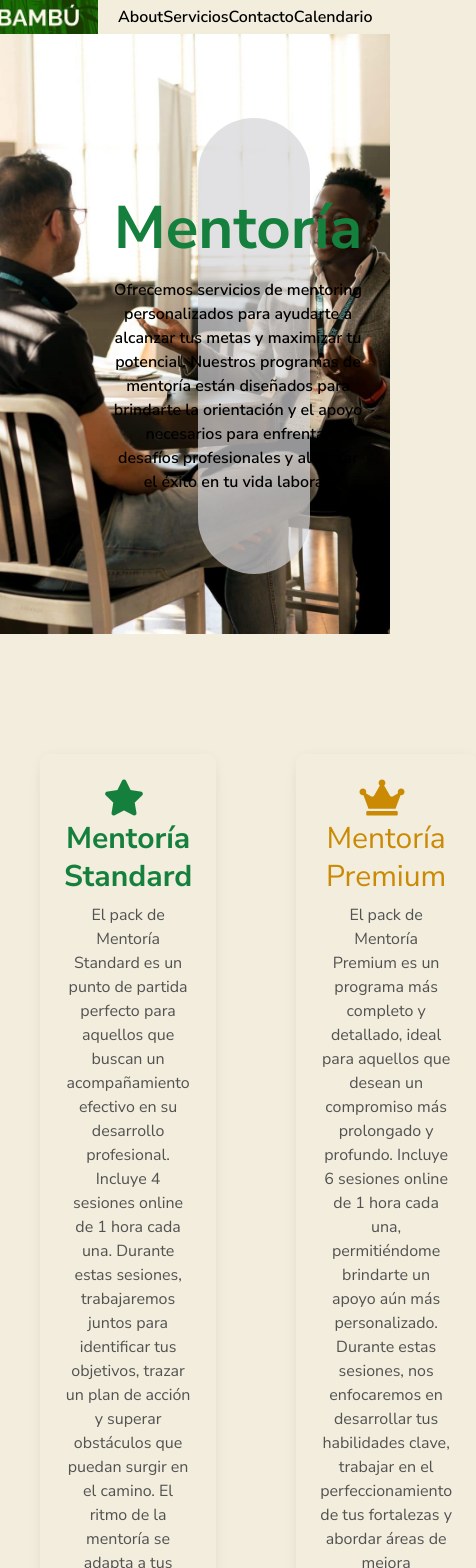
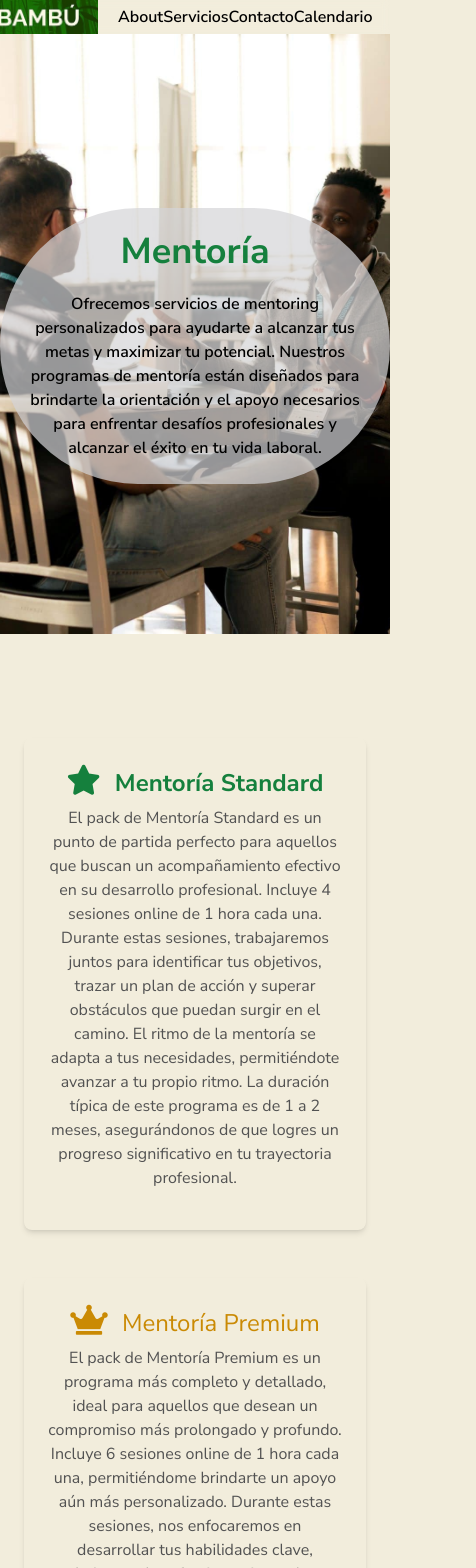
Before and after one commit to REVelazquez/Bambu-front, a Next.js app in the folder bambu/: page /Mentoria/mentoria in a window 390 px wide. Shown: the top 1568 px of the page, 476 px wide, since content can reach past the window. Built offline with nearby package versions, Linux system fonts and the light colour scheme.

Commit message:
mentoria responsive

```diff
--- a/bambu/src/pages/Herramientas/herramientas.jsx
+++ b/bambu/src/pages/Herramientas/herramientas.jsx
@@ -10,9 +10,9 @@ const Mentoring = () => {
             width: '35em',
             // marginLeft: '2em',
             borderTopRightRadius: '65%',
-            borderTopLeftRadius: '15%',
+            borderTopLeftRadius: '65%',
             borderBottomLeftRadius: '65%',
-            borderBottomRightRadius: '80%'
+            borderBottomRightRadius: '65%'
           }}>
             <h1 className='text-center text-green-700 font-bold text-6xl mb-5 animate-fade-down '>Herramientas</h1>
             <p className='font-semibold animate-fade-down '>En nuestro portfolio, encontrarás un amplio abanico de más de 50 documentos
--- a/bambu/src/pages/Mentoria/mentoria.jsx
+++ b/bambu/src/pages/Mentoria/mentoria.jsx
@@ -5,10 +5,10 @@ const Mentoring = () => {
   return (
     <div className="flex flex-col h-full">
       <div className={style.container}>
-        <div className=" mx-auto flex items-center justify-end mt-8 mr-20 h-full ">
-          <div className='mb-10 bg-zinc-300 bg-opacity-70 backdrop-blur-full pr-28 pl-15 pt-20 pb-20 w-1/3 rounded-tl-full rounded-tr-full rounded-bl-full rounded-br-full flex flex-col items-center'>
-            <div className='text-center ml-20'>
-              <h1 className='text-green-700 font-bold text-6xl mb-5 animate-fade-down'>Mentoría</h1>
+        <div className="mx-auto flex items-center justify-end mt-8 lg:mt-0 lg:mr-20 h-full">
+          <div className='mb-10 bg-zinc-300 bg-opacity-70 backdrop-blur-full p-6 w-full lg:w-1/3 rounded-full flex flex-col items-center'>
+            <div className='text-center'>
+              <h1 className='text-green-700 font-bold text-4xl lg:text-6xl mb-5 animate-fade-down'>Mentoría</h1>
               <p className='font-semibold animate-fade-down'>
                 Ofrecemos servicios de mentoring personalizados para ayudarte a alcanzar tus metas y
                 maximizar tu potencial. Nuestros programas de mentoría están diseñados para brindarte la
@@ -19,23 +19,23 @@ const Mentoring = () => {
           </div>
         </div>
       </div>
-      <div className="flex flex-row mt-20 animated animate__fadeIn">
-        <div className="flex-1 text-center m-10 block rounded-lg bg-transparent bg-opacity-50 shadow-[0_2px_15px_-3px_rgba(0,0,0,0.07),0_10px_20px_-2px_rgba(0,0,0,0.04)] dark:bg-neutral-700">
+      <div className="flex flex-col lg:flex-row mt-20">
+        <div className="flex-1 text-center m-6 lg:m-10 block rounded-lg bg-transparent bg-opacity-50 shadow-md lg:shadow-[0_2px_15px_-3px_rgba(0,0,0,0.07),0_10px_20px_-2px_rgba(0,0,0,0.04)] dark:bg-neutral-700">
           <div className="p-6">
-            <h5 className="mb-2 text-3xl leading-tight text-green-700 font-bold">
-              <i className="fas fa-star mr-2 text-4xl"></i> Mentoría Standard
+            <h5 className="mb-2 text-2xl lg:text-3xl leading-tight text-green-700 font-bold">
+              <i className="fas fa-star mr-2 text-3xl lg:text-4xl"></i> Mentoría Standard
             </h5>
-            <p className="mb-4 text-base text-neutral-600 ">
+            <p className="mb-4 text-base lg:text-sm text-neutral-600">
               El pack de Mentoría Standard es un punto de partida perfecto para aquellos que buscan un acompañamiento efectivo en su desarrollo profesional. Incluye 4 sesiones online de 1 hora cada una. Durante estas sesiones, trabajaremos juntos para identificar tus objetivos, trazar un plan de acción y superar obstáculos que puedan surgir en el camino. El ritmo de la mentoría se adapta a tus necesidades, permitiéndote avanzar a tu propio ritmo. La duración típica de este programa es de 1 a 2 meses, asegurándonos de que logres un progreso significativo en tu trayectoria profesional.
             </p>
           </div>
         </div>
-        <div className="flex-1 text-center m-10 block rounded-lg bg-transparent bg-opacity-50 shadow-[0_2px_15px_-3px_rgba(0,0,0,0.07),0_10px_20px_-2px_rgba(0,0,0,0.04)] dark:bg-neutral-700">
+        <div className="flex-1 text-center m-6 lg:m-10 block rounded-lg bg-transparent bg-opacity-50 shadow-md lg:shadow-[0_2px_15px_-3px_rgba(0,0,0,0.07),0_10px_20px_-2px_rgba(0,0,0,0.04)] dark:bg-neutral-700">
           <div className="p-6">
-            <h5 className="mb-2 text-3xl leading-tight text-yellow-600 dark:text-neutral-50">
-              <i className="fas fa-crown mr-2 text-4xl"></i> Mentoría Premium
+            <h5 className="mb-2 text-2xl lg:text-3xl leading-tight text-yellow-600 dark:text-neutral-50">
+              <i className="fas fa-crown mr-2 text-3xl lg:text-4xl"></i> Mentoría Premium
             </h5>
-            <p className="mb-4 text-base text-neutral-600 ">
+            <p className="mb-4 text-base lg:text-sm text-neutral-600">
               El pack de Mentoría Premium es un programa más completo y detallado, ideal para aquellos
               que desean un compromiso más prolongado y profundo. Incluye 6 sesiones online de 1 hora
               cada una, permitiéndome brindarte un apoyo aún más personalizado. Durante estas
@@ -50,16 +50,17 @@ const Mentoring = () => {
         </div>
       </div>
       <div className="text-center">
-        <h1 className="mb-4 text-2xl font-bold mt-10">
+        <h1 className="mb-4 text-xl lg:text-2xl font-bold mt-10">
           ¿Interesado en nuestros servicios?
         </h1>
-        <div className="inline-block mb-32 text-sky-600 rounded-full border-2 border-sky-600 px-6 pb-[6px] pt-2 text-md font-medium uppercase leading-normal text-success transition duration-150 ease-in-out hover:border-success-600 hover:bg-neutral-500 hover:bg-opacity-10 hover:text-success-600 focus:border-success-600 focus:text-success-600 focus:outline-none focus:ring-0 active:border-success-700 active:text-success-700 dark:hover:bg-neutral-100 dark:hover:bg-opacity-10">
-          <a href="https://api.whatsapp.com/send?phone=3516578866" target="_blank" rel="noopener noreferrer">Escribinos para saber los precios
-            <i className="fab fa-whatsapp ml-5 text-green-700 text-2xl"></i>
+        <div className="inline-block mb-8 lg:mb-32">
+          <a href="https://api.whatsapp.com/send?phone=3516578866" target="_blank" rel="noopener noreferrer" className="inline-block px-4 py-2 bg-sky-600 text-md font-medium text-white uppercase border-2 border-sky-600 rounded-full hover:bg-white hover:text-sky-600 hover:border-sky-600 hover:shadow-md transition duration-150 ease-in-out">
+            Escríbenos para obtener más información
+            <i className="fab fa-whatsapp ml-2 text-xl"></i>
           </a>
         </div>
       </div>
-    </div >
+    </div>
   );
 }
 
--- a/bambu/src/pages/index.js
+++ b/bambu/src/pages/index.js
@@ -50,12 +50,12 @@ const Home = () => {
         </div>
       </div>
 
-      <div className='mb-10 mt-36 ml-auto mr-auto'>
-        <h1 className='text-center text-4xl font-bold text-green-700'>NUESTROS SERVICIOS</h1>
-        <p className='text-center text-lg font-lg mt-2 mb-10 text-base text-neutral-600 dark:text-neutral-200'>Te ayudamos a crecer</p>
-        <div className='flex flex-row justify-center'>
+      <div className='mb-10 mt-10 md:mt-36 mx-2 sm:mx-auto md:mx-auto lg:mx-auto xl:mx-auto'>
+        <h1 className='text-center text-2xl md:text-4xl font-bold text-green-700'>NUESTROS SERVICIOS</h1>
+        <p className='text-center text-lg md:text-xl font-lg mt-2 mb-10 text-base text-neutral-600 dark:text-neutral-200'>Te ayudamos a crecer</p>
+        <div className='flex flex-col md:flex-row justify-center'>
 
-          <div className={`w-96 h-[230px] mr-10 text-center p-10 bg-transparent rounded-lg hover:bg-green-500 shadow-md lg:shadow-lg dark:bg-neutral-700 transition duration-300 hover:text-white ${isLoading ? '' : 'animated animate__fadeIn'}`}>
+          <div className={`w-full md:w-70 h-[230px] md:mr-10 text-center p-4 md:p-18 bg-transparent rounded-lg hover:bg-green-500 shadow-md lg:shadow-lg dark:bg-neutral-700 transition duration-300 hover:text-white ${isLoading ? '' : 'animated animate__fadeIn'}`}>
             {
               isLoading ? (
                 <div className='w-full h-full mr-10 p-10'>
@@ -79,7 +79,7 @@ const Home = () => {
             }
           </div>
 
-          <div className={`w-96 h-[230px] mr-10 text-center p-10 bg-transparent rounded-lg hover:bg-green-500 shadow-md lg:shadow-lg dark:bg-neutral-700 transition duration-300 hover:text-white ${isLoading ? '' : 'animated animate__fadeIn'}`}>
+          <div className={`w-full md:w-70 h-[230px] md:mr-10 mt-4 md:mt-0 text-center p-4 md:p-18 bg-transparent rounded-lg hover:bg-green-500 shadow-md lg:shadow-lg dark:bg-neutral-700 transition duration-300 hover:text-white ${isLoading ? '' : 'animated animate__fadeIn'}`}>
             {
               isLoading ? (
                 <div className='w-full h-full mr-10  p-10'>
@@ -103,7 +103,7 @@ const Home = () => {
             }
           </div>
 
-          <div className={`w-96 h-[230px] mr-10 text-center p-10 bg-transparent rounded-lg hover:bg-green-500 shadow-md lg:shadow-lg dark:bg-neutral-700 transition duration-300 hover:text-white ${isLoading ? '' : 'animated animate__fadeIn'}`}>
+          <div className={`w-full md:w-70 h-[230px] md:mr-10 mt-4 md:mt-0 text-center p-4 md:p-18 bg-transparent rounded-lg hover:bg-green-500 shadow-md lg:shadow-lg dark:bg-neutral-700 transition duration-300 hover:text-white ${isLoading ? '' : 'animated animate__fadeIn'}`}>
             {
               isLoading ? (
                 <div className='w-full h-full mr-10  p-10'>
@@ -127,7 +127,7 @@ const Home = () => {
             }
           </div>
 
-          <div className={`w-96 h-[230px] mr-10 text-center p-10 bg-transparent rounded-lg hover:bg-green-500 shadow-md lg:shadow-lg dark:bg-neutral-700 transition duration-300 hover:text-white ${isLoading ? '' : 'animated animate__fadeIn'}`}>
+          <div className={`w-full md:w-70 h-[230px] mt-4 md:mt-0 text-center p-4 md:p-18 bg-transparent rounded-lg hover:bg-green-500 shadow-md lg:shadow-lg dark:bg-neutral-700 transition duration-300 hover:text-white ${isLoading ? '' : 'animated animate__fadeIn'}`}>
             {
               isLoading ? (
                 <div className='w-full h-full mr-10 p-10 '>
@@ -154,9 +154,10 @@ const Home = () => {
 
         </div>
       </div>
-      <div className="mt-20 mb-10 w-full">
-        <h1 className='text-center text-4xl text-green-700 font-bold' >LAS EMPRESAS QUE NOS RECOMIENDAN</h1>
-        <p className='text-center text-lg font-lg mt-2 mb-10 text-base text-neutral-600 dark:text-neutral-200'>Confian en Nosotros</p>
+
+      <div className="mt-10 md:mt-20 mb-10 mx-2 sm:mx-auto md:mx-auto lg:mx-auto xl:mx-auto">
+        <h1 className='text-center text-2xl md:text-4xl text-green-700 font-bold' >LAS EMPRESAS QUE NOS RECOMIENDAN</h1>
+        <p className='text-center text-lg md:text-xl font-lg mt-2 mb-10 text-base text-neutral-600 dark:text-neutral-200'>Confían en Nosotros</p>
         {
           isLoading ? (
             <div className='w-full h-80'>
```
